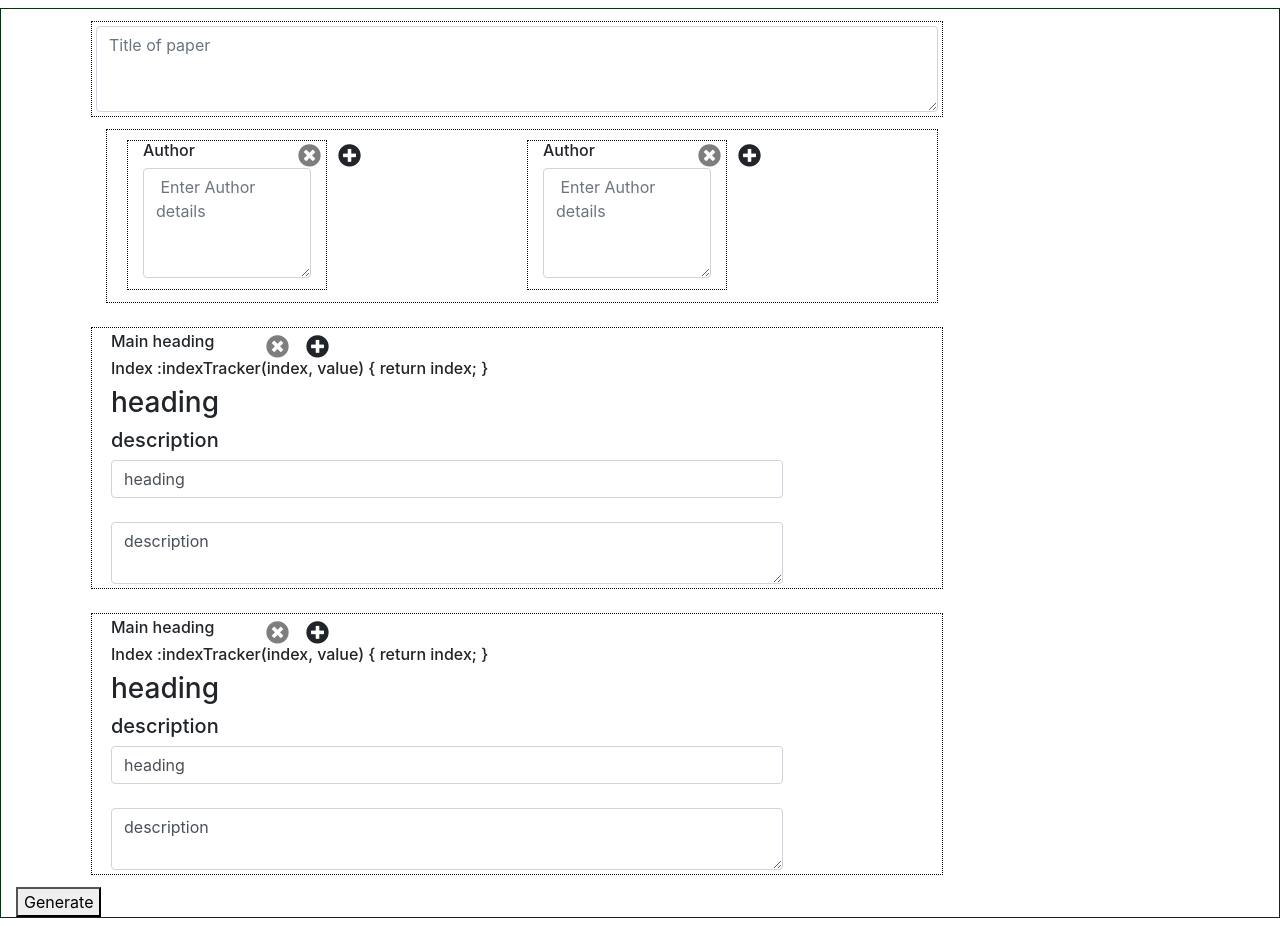
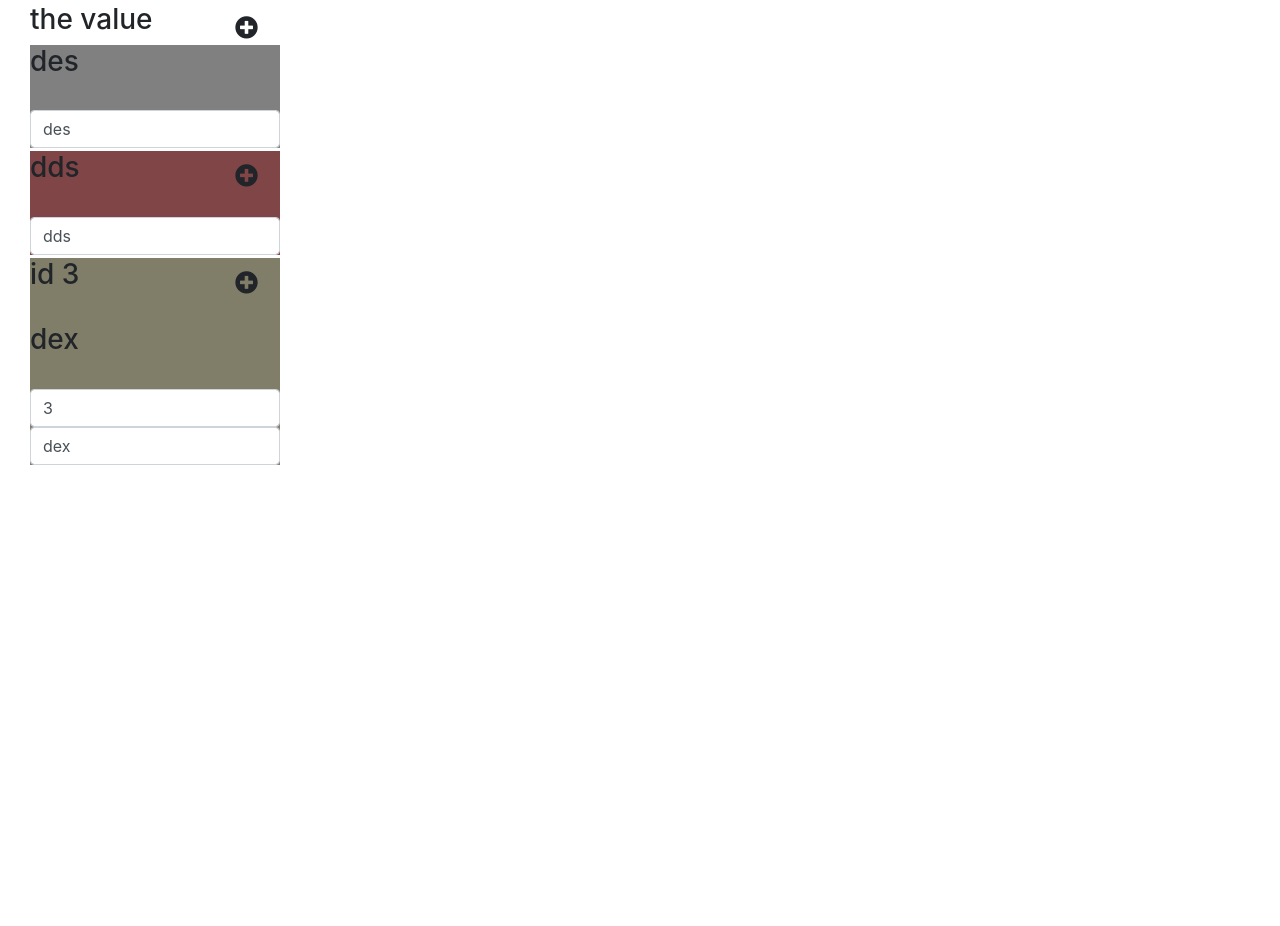
Before and after one commit to mhd-zulqarnain/writeapp, an Angular app: page / in a window 1280 px wide. After the commit the page ends 800 px from the top, so only its background shows below. Built offline with nearby package versions, Linux system fonts and the light colour scheme.

Commit message:
style improvement

```diff
--- a/src/app/app.component.html
+++ b/src/app/app.component.html
@@ -1,8 +1,8 @@
 <div>
 
   <!-- <app-form-docs></app-form-docs> -->
-  <app-form-docs-v2></app-form-docs-v2>
-    <!--<app-test-form></app-test-form>-->
+  <!--<app-form-docs-v2></app-form-docs-v2>-->
+    <app-test-form></app-test-form>
 
 </div>
 
--- a/src/app/components/test-form/test-form.component.html
+++ b/src/app/components/test-form/test-form.component.html
@@ -14,7 +14,7 @@
       <div style="background: grey; width: 250px ">
         <h3>{{item.des }}</h3><br>
         <input type="text" class="form-control" [(ngModel)]="item.des" placeholder=" Enter heading"
-               [formControlName]=item.id>
+               [formControlName]=item.hid>
 
       </div>
 
@@ -30,7 +30,7 @@
             <h3>{{subitem.des}}</h3><br>
 
             <input type="text" class="form-control" [(ngModel)]="subitem.des" placeholder=" Enter heading"
-                   [formControlName]=subitem.id>
+                   [formControlName]=subitem.hid>
           </div>
 
           <div *ngIf="subitem.sub1" class="row">
@@ -45,7 +45,7 @@
                 <h3>{{nestsubitem.des}}</h3><br>
 
                 <input type="text" class="form-control" [(ngModel)]="nestsubitem.id" placeholder=" Enter heading"
-                       [formControlName]=nestsubitem.id>
+                       [formControlName]=nestsubitem.hid>
 
                 <input type="text" class="form-control" [(ngModel)]="nestsubitem.des" placeholder=" Enter heading"
                        [formControlName]=nestsubitem.cid>
--- a/src/app/components/test-form/test-form.component.ts
+++ b/src/app/components/test-form/test-form.component.ts
@@ -16,18 +16,21 @@ export class TestFormComponent implements OnInit {
 
   public data = [
     {
-      id: 'd3',
-      des: 'd4',
+      id: 1,
+      hid: 'd3',
+      des: 'des',
       cid: 'd4',
       sub1: [
         {
-          id: 'd6',
-          des: 'd6',
+          id: 2,
+          hid: 'd6',
+          des: 'dds',
           cid: 'd7',
           sub1: [
             {
-              id: 'd8',
-              des: 'd9',
+              id: 3,
+              hid: 'd8',
+              des: 'dex',
               cid: 'd9',
               sub1: []
             }
@@ -48,7 +51,6 @@ export class TestFormComponent implements OnInit {
     this.docsForm = this.fb.group(
       this.forDocskeys
     );
-    console.log(this.docsForm);
 
   }
 
@@ -95,9 +97,10 @@ export class TestFormComponent implements OnInit {
     let keyNames = Object.keys(this.forDocskeys);
     this.count = this.count + 1;
     let newObject = {
-      id: keyNames[this.count],
+      id: this.count,
+      hid: keyNames[this.count],
       cid: keyNames[this.count + 1],
-      des: 'desc' + keyNames[this.count],
+      des: 'my desc' + keyNames[this.count],
       sub1: []
     };
     //let mIndex = parseInt(index, 0);
@@ -113,10 +116,18 @@ export class TestFormComponent implements OnInit {
             if (nesteditem.id == arry2Id) {
               nesteditem.sub1.forEach((dnesteditem, index1) => {
 
-                if (dnesteditem.id == arry1Id && index1 == type ) {
+                if (dnesteditem.id == arry1Id && index1 == type) {
 
                   let index = index1 + 1;
-                  this.data[index3].sub1[index2].sub1.splice(index, 0, newObject);
+
+                  let arr = this.data[index3].sub1[index2].sub1;
+                  let fs = arr.slice(0, index1);
+                  let rm = arr.slice(index1);
+                  fs.push(newObject);
+
+                  let fin = fs.concat(rm);
+                  this.data[index3].sub1[index2].sub1 = fin;
+
                   /* if (JSON.stringify(dnesteditem) == nesteditem.sub1[index1]) {*/
                   //this.data[index3].sub1[index2].sub1.splice(index, 0, newObject);
                   //let mArr1 = this.data[index3].sub1[index2].sub1;
@@ -129,6 +140,8 @@ export class TestFormComponent implements OnInit {
 
 
                   //  console.log('here ');
+                  console.log(this.docsForm);
+
 
                 }
               });
```
